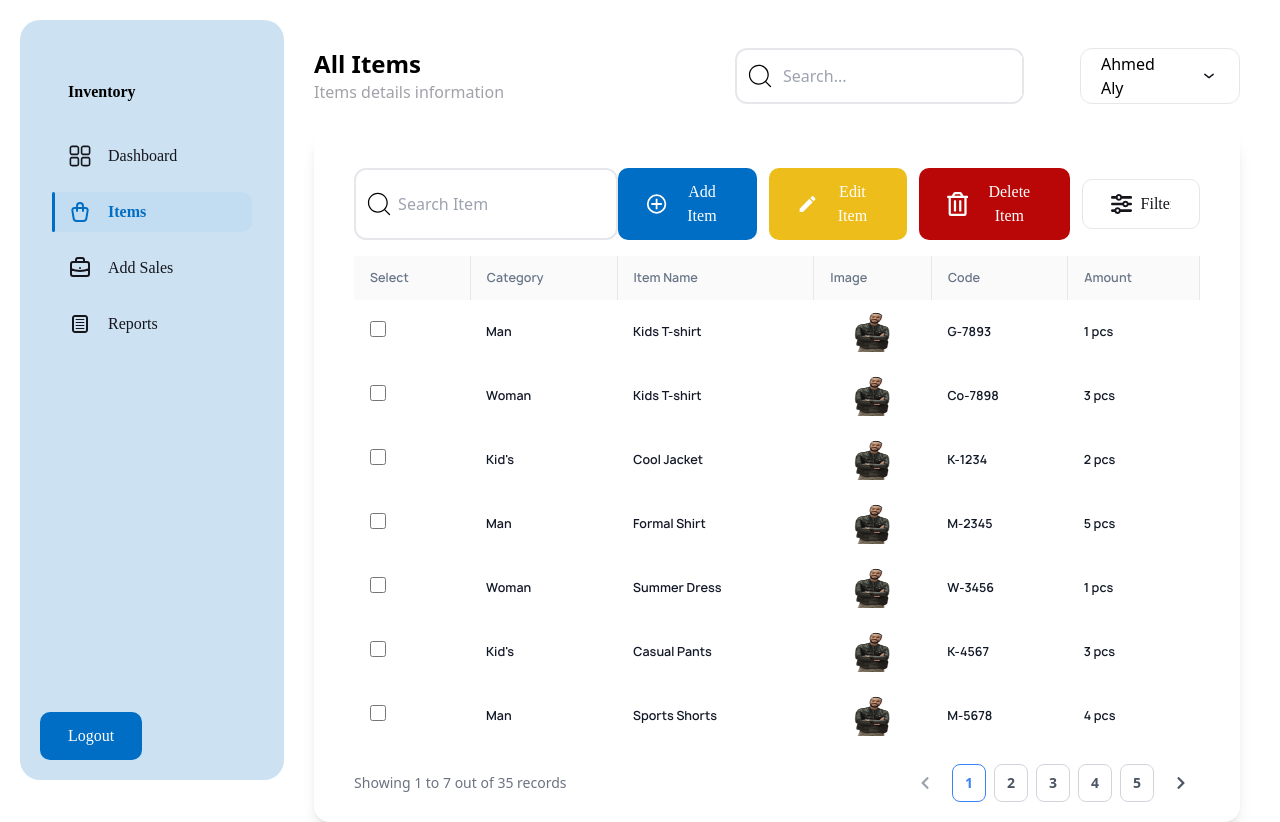
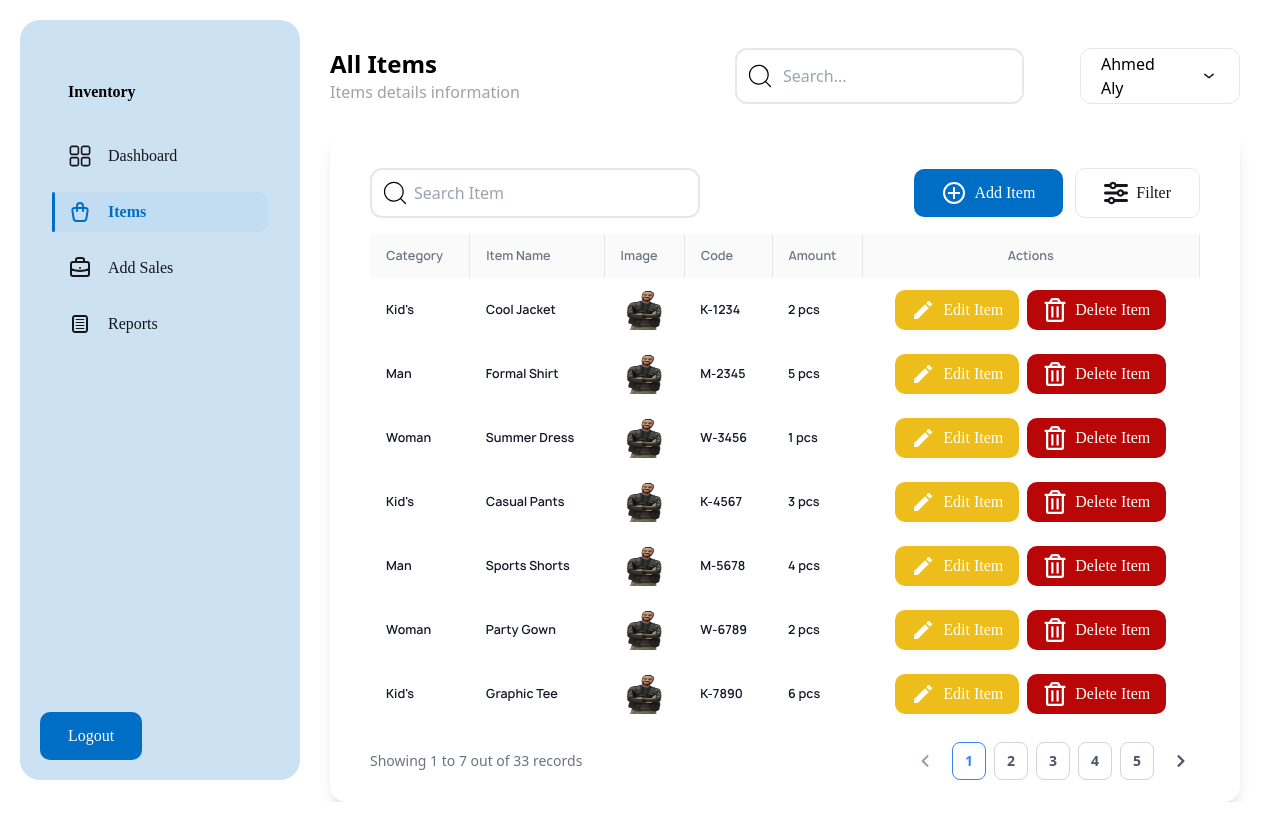
Before and after one commit to Mohmed-saleh1/inventory-frontend, a Next.js app: page /items in a window 1280 px wide. Built offline with nearby package versions, Linux system fonts and the light colour scheme; data requests are answered from the project's data file; a web font is replaced by a local one.

Commit message:
Updated data table

```diff
--- a/app/components/AllItems.tsx
+++ b/app/components/AllItems.tsx
@@ -2,59 +2,43 @@
 import React from "react";
 import CustomButton from "./CustomButton";
 import { GrAddCircle } from "react-icons/gr";
-import { MdModeEdit } from "react-icons/md";
-import { FaRegTrashAlt } from "react-icons/fa";
 import { FaSliders } from "react-icons/fa6";
 import { useRouter } from "next/navigation";
 import SearchInput from "./SearchInput";
 import ItemsTable from "./ItemsTable";
 
+// Main component for displaying all items with search, add, and filter functionalities
 export const AllItems = () => {
   const router = useRouter();
 
+  // Handles navigation to the add-item page
   const handleAddItemClick = () => {
-    router.push("/items/add-items"); // Redirect to add-item page
+    router.push("/items/add-items");
   };
 
-  const handleEditItemClick = () => {
-    router.push("/items/update-product"); // Redirect to update-product page
-  };
-
-  const handleDeleteItemClick = () => {
-    // Logic for deleting item will go here
-    console.log("Delete Item Clicked");
-  };
-
+  // Handles logic for clicking the filter button
   const handleFilterClick = () => {
-    // Logic for filter will go here
-    console.log("Filter Clicked");
+    console.log("Filter Clicked"); // Placeholder logic for future filtering logic
   };
 
   return (
-    <div className="mt-6 shadow-lg flex flex-col px-10 pt-4 w-full rounded-2xl relative min-h-[670px] ">
+    <div className="mt-6 shadow-lg flex flex-col px-10 pt-4 w-full rounded-2xl relative min-h-[670px]">
       <div className="flex flex-col justify-center items-center w-full py-5">
-        {/* CRUD buttons and search */}
+        {/* Search and Control Buttons Section */}
         <div className="flex justify-between w-full">
+          {/* Search Input Component */}
           <SearchInput placeholder="Search Item" />
+
+          {/* Control Buttons (Add and Filter) */}
           <div className="flex gap-3 justify-center items-center">
+            {/* Button to navigate to Add Item page */}
             <CustomButton
               title="Add Item"
               leftIcon={<GrAddCircle size={24} />}
               containerClass="flex items-center justify-center gap-2 text-white"
               onClick={handleAddItemClick}
             />
-            <CustomButton
-              title="Edit Item"
-              leftIcon={<MdModeEdit size={24} />}
-              containerClass="!bg-[#EDBD1C] flex items-center justify-center gap-2 text-white"
-              onClick={handleEditItemClick}
-            />
-            <CustomButton
-              title="Delete Item"
-              leftIcon={<FaRegTrashAlt size={24} />}
-              containerClass="!bg-[#B90707] flex items-center justify-center gap-2 text-white"
-              onClick={handleDeleteItemClick}
-            />
+            {/* Button for applying filters */}
             <CustomButton
               title="Filter"
               leftIcon={<FaSliders size={24} />}
@@ -63,7 +47,8 @@ export const AllItems = () => {
             />
           </div>
         </div>
-        {/* Products Table */}
+
+        {/* Render the table of items */}
         <ItemsTable />
       </div>
     </div>
--- a/app/components/ItemsTable.tsx
+++ b/app/components/ItemsTable.tsx
@@ -1,8 +1,13 @@
 import React, { useState, useEffect } from "react";
-import { FaChevronLeft, FaChevronRight } from "react-icons/fa";
+import { FaChevronLeft, FaChevronRight, FaRegTrashAlt } from "react-icons/fa";
+import { useRouter } from "next/navigation";
 import LoadingScreen from "./LoadingScreen";
+import CustomButton from "./CustomButton";
+import { MdModeEdit } from "react-icons/md";
 
+// Interface representing the structure of an item in the table
 interface TableItem {
+  id: string
   category: string;
   name: string;
   image: string;
@@ -11,12 +16,15 @@ interface TableItem {
 }
 
 const ItemsTable = () => {
-  const [tableData, setTableData] = useState([]);
-  const [loading, setLoading] = useState(true);
-  const [error, setError] = useState(null);
-  const [currentPage, setCurrentPage] = useState(1);
-  const recordsPerPage = 7;
+  // State variables
+  const [tableData, setTableData] = useState<TableItem[]>([]); // State to store table data
+  const [loading, setLoading] = useState(true); // State to track the loading status
+  const [error, setError] = useState<string | null>(null); // State to track any errors during data fetch
+  const [currentPage, setCurrentPage] = useState(1); // State to track the current page for pagination
+  const recordsPerPage = 7; // Number of records to display per page
+  const router = useRouter(); // Next.js router for navigation
 
+  // Fetch data from the server on component mount
   useEffect(() => {
     const fetchData = async () => {
       try {
@@ -25,61 +33,87 @@ const ItemsTable = () => {
           throw new Error("Failed to fetch data");
         }
         const data = await response.json();
-        setTableData(data);
+        setTableData(data); // Populate table data with fetched data
       } catch (error: unknown) {
         if (error instanceof Error) {
           console.error(error.message);
-        } else {
-          console.error("An error has occurred");
+          setError(error.message); // Handle any errors during fetch
         }
       } finally {
-        setLoading(false); // Set loading to false when data is fetched
+        setLoading(false); // Set loading to false once the fetch completes
       }
     };
 
     fetchData();
   }, []);
 
+  // Calculate total pages for pagination
   const totalPages = Math.ceil(tableData.length / recordsPerPage);
 
+  // Handle direct page click
   const handlePageClick = (page: number) => {
     setCurrentPage(page);
   };
 
+  // Handle navigation to the next page
   const handleNextPage = () => {
     if (currentPage < totalPages) setCurrentPage(currentPage + 1);
   };
 
+  // Handle navigation to the previous page
   const handlePreviousPage = () => {
     if (currentPage > 1) setCurrentPage(currentPage - 1);
   };
 
+  // Paginate data based on current page
   const paginatedData = tableData.slice(
     (currentPage - 1) * recordsPerPage,
     currentPage * recordsPerPage
   );
 
+  // Logic to confirm and handle item deletion
+  const handleDeleteItem = (id: string) => {
+    const userConfirmed = window.confirm(
+      "Are you sure you want to delete this item?"
+    );
+    if (userConfirmed) {
+      console.log(`Delete Item with ID: ${id}`);
+      const updatedData = tableData.filter((item) => item.id !== id);
+      setTableData(updatedData); // Update the table data after deletion
+    } else {
+      console.log("Delete action canceled.");
+    }
+  };
+
+  // Logic to handle edit and navigate to edit page
+  const handleEditItem = (id: string) => {
+    console.log(`Navigate to Edit Item with ID: ${id}`);
+    router.push(`/items/update-product/${id}`); // Navigate to the edit product page
+  };
+
+  // Show loading screen if data is still loading
   if (loading) {
-    return <LoadingScreen />; // Show loading screen while data is loading
+    return <LoadingScreen />;
   }
 
+  // Handle errors during data fetch
   if (error) {
-    return <div>Error: {error}</div>;
+    return <div className="text-red-500">Error: {error}</div>;
   }
 
-  // Table headers configuration
+  // Define the table's column headers
   const columns = [
-    { label: "Select" },
     { label: "Category" },
     { label: "Item Name" },
     { label: "Image" },
     { label: "Code" },
     { label: "Amount" },
+    { label: "Actions" },
   ];
 
   return (
     <div className="pt-4 w-full relative bg-white">
-      {/* Table */}
+      {/* Table Section */}
       <div className="overflow-x-auto">
         <table className="table-auto w-full border-collapse text-sm text-left">
           <thead className="bg-[#FAFAFA] text-gray-700">
@@ -87,7 +121,9 @@ const ItemsTable = () => {
               {columns.map((column, index) => (
                 <th
                   key={index}
-                  className={`px-4 py-3 border-r font-manrope text-customGray text-[12px]`}
+                  className={`px-4 py-3 border-r font-manrope text-customGray text-[12px] ${
+                    column.label === "Actions" ? "text-center" : ""
+                  }`}
                 >
                   {column.label}
                 </th>
@@ -95,14 +131,12 @@ const ItemsTable = () => {
             </tr>
           </thead>
           <tbody>
-            {paginatedData.map((item: TableItem, index) => (
+            {paginatedData.map((item: TableItem) => (
               <tr
-                key={index}
+                key={item.id}
                 className="hover:bg-gray-50 font-manrope text-[#111827] text-[12px]"
               >
-                <td className="px-4 py-3">
-                  <input type="checkbox" />
-                </td>
+                {/* Render table row data */}
                 <td className="px-4 py-3">{item.category}</td>
                 <td className="px-4 py-3">{item.name}</td>
                 <td className="px-4 py-3">
@@ -114,13 +148,29 @@ const ItemsTable = () => {
                 </td>
                 <td className="px-4 py-3">{item.code}</td>
                 <td className="px-4 py-3">{item.amount}</td>
+                <td className="px-4 py-3 flex gap-2 justify-center items-center">
+                  {/* Edit Button */}
+                  <CustomButton
+                    title="Edit Item"
+                    leftIcon={<MdModeEdit size={24} />}
+                    containerClass="!bg-[#EDBD1C] flex items-center justify-center gap-2 text-white !text-xs !px-4 !py-2"
+                    onClick={() => handleEditItem(item.id)}
+                  />
+                  {/* Delete Button */}
+                  <CustomButton
+                    title="Delete Item"
+                    leftIcon={<FaRegTrashAlt size={24} />}
+                    containerClass="!bg-[#B90707] flex items-center justify-center gap-2 text-white text-[10px] !px-4 !py-2"
+                    onClick={() => handleDeleteItem(item.id)}
+                  />
+                </td>
               </tr>
             ))}
           </tbody>
         </table>
       </div>
 
-      {/* Pagination */}
+      {/* Pagination Section */}
       <div className="flex justify-between items-center mt-4 text-gray-600 text-sm">
         <p className="text-gray-500">
           Showing {(currentPage - 1) * recordsPerPage + 1} to{" "}
@@ -140,8 +190,7 @@ const ItemsTable = () => {
           >
             <FaChevronLeft />
           </button>
-
-          {/* Page Numbers */}
+          {/* Dynamic Page Numbers */}
           {[...Array(totalPages)].map((_, index) => {
             const page = index + 1;
             return (
@@ -158,7 +207,6 @@ const ItemsTable = () => {
               </button>
             );
           })}
-
           {/* Next Button */}
           <button
             onClick={handleNextPage}
--- a/db.json
+++ b/db.json
@@ -1,23 +1,7 @@
 {
   "items": [
     {
-      "id": 1,
-      "category": "Man",
-      "name": "Kids T-shirt",
-      "image": "/Roshdy.png",
-      "code": "G-7893",
-      "amount": "1 pcs"
-    },
-    {
-      "id": 2,
-      "category": "Woman",
-      "name": "Kids T-shirt",
-      "image": "/Roshdy.png",
-      "code": "Co-7898",
-      "amount": "3 pcs"
-    },
-    {
-      "id": 3,
+      "id": "3",
       "category": "Kid's",
       "name": "Cool Jacket",
       "image": "/Roshdy.png",
@@ -25,7 +9,7 @@
       "amount": "2 pcs"
     },
     {
-      "id": 4,
+      "id": "4",
       "category": "Man",
       "name": "Formal Shirt",
       "image": "/Roshdy.png",
@@ -33,7 +17,7 @@
       "amount": "5 pcs"
     },
     {
-      "id": 5,
+      "id": "5",
       "category": "Woman",
       "name": "Summer Dress",
       "image": "/Roshdy.png",
@@ -41,7 +25,7 @@
       "amount": "1 pcs"
     },
     {
-      "id": 6,
+      "id": "6",
       "category": "Kid's",
       "name": "Casual Pants",
       "image": "/Roshdy.png",
@@ -49,7 +33,7 @@
       "amount": "3 pcs"
     },
     {
-      "id": 7,
+      "id": "7",
       "category": "Man",
       "name": "Sports Shorts",
       "image": "/Roshdy.png",
@@ -57,7 +41,7 @@
       "amount": "4 pcs"
     },
     {
-      "id": 8,
+      "id": "8",
       "category": "Woman",
       "name": "Party Gown",
       "image": "/Roshdy.png",
@@ -65,7 +49,7 @@
       "amount": "2 pcs"
     },
     {
-      "id": 9,
+      "id": "9",
       "category": "Kid's",
       "name": "Graphic Tee",
       "image": "/Roshdy.png",
@@ -73,7 +57,7 @@
       "amount": "6 pcs"
     },
     {
-      "id": 10,
+      "id": "10",
       "category": "Man",
       "name": "Denim Jacket",
       "image": "/Roshdy.png",
@@ -81,7 +65,7 @@
       "amount": "1 pcs"
     },
     {
-      "id": 11,
+      "id": "11",
       "category": "Woman",
       "name": "Scarf",
       "image": "/Roshdy.png",
@@ -89,7 +73,7 @@
       "amount": "8 pcs"
     },
     {
-      "id": 12,
+      "id": "12",
       "category": "Man",
       "name": "Winter Coat",
       "image": "/Roshdy.png",
@@ -97,7 +81,7 @@
       "amount": "1 pcs"
     },
     {
-      "id": 13,
+      "id": "13",
       "category": "Kid's",
       "name": "Rain Jacket",
       "image": "/Roshdy.png",
@@ -105,7 +89,7 @@
       "amount": "4 pcs"
     },
     {
-      "id": 14,
+      "id": "14",
       "category": "Man",
       "name": "Cotton T-shirt",
       "image": "/Roshdy.png",
@@ -113,7 +97,7 @@
       "amount": "3 pcs"
     },
     {
-      "id": 15,
+      "id": "15",
       "category": "Woman",
       "name": "Evening Dress",
       "image": "/Roshdy.png",
@@ -121,7 +105,7 @@
       "amount": "2 pcs"
     },
     {
-      "id": 16,
+      "id": "16",
       "category": "Kid's",
       "name": "Sweatpants",
       "image": "/Roshdy.png",
@@ -129,7 +113,7 @@
       "amount": "7 pcs"
     },
     {
-      "id": 17,
+      "id": "17",
       "category": "Man",
       "name": "Leather Belt",
       "image": "/Roshdy.png",
@@ -137,7 +121,7 @@
       "amount": "2 pcs"
     },
     {
-      "id": 18,
+      "id": "18",
       "category": "Woman",
       "name": "High Heels",
       "image": "/Roshdy.png",
@@ -145,7 +129,7 @@
       "amount": "1 pcs"
     },
     {
-      "id": 19,
+      "id": "19",
       "category": "Man",
       "name": "Sunglasses",
       "image": "/Roshdy.png",
@@ -153,7 +137,7 @@
       "amount": "3 pcs"
     },
     {
-      "id": 20,
+      "id": "20",
       "category": "Kid's",
       "name": "Backpack",
       "image": "/Roshdy.png",
@@ -161,7 +145,7 @@
       "amount": "5 pcs"
     },
     {
-      "id": 21,
+      "id": "21",
       "category": "Man",
       "name": "Hoodie",
       "image": "/Roshdy.png",
@@ -169,7 +153,7 @@
       "amount": "1 pcs"
     },
     {
-      "id": 22,
+      "id": "22",
       "category": "Woman",
       "name": "Handbag",
       "image": "/Roshdy.png",
@@ -177,7 +161,7 @@
       "amount": "4 pcs"
     },
     {
-      "id": 23,
+      "id": "23",
       "category": "Kid's",
       "name": "Sandals",
       "image": "/Roshdy.png",
@@ -185,7 +169,7 @@
       "amount": "6 pcs"
     },
     {
-      "id": 24,
+      "id": "24",
       "category": "Man",
       "name": "Formal Trousers",
       "image": "/Roshdy.png",
@@ -193,7 +177,7 @@
       "amount": "2 pcs"
     },
     {
-      "id": 25,
+      "id": "25",
       "category": "Woman",
       "name": "Bracelet",
       "image": "/Roshdy.png",
@@ -201,7 +185,7 @@
       "amount": "7 pcs"
     },
     {
-      "id": 26,
+      "id": "26",
       "category": "Kid's",
       "name": "Baseball Cap",
       "image": "/Roshdy.png",
@@ -209,7 +193,7 @@
       "amount": "5 pcs"
     },
     {
-      "id": 27,
+      "id": "27",
       "category": "Man",
       "name": "Sneakers",
       "image": "/Roshdy.png",
@@ -217,7 +201,7 @@
       "amount": "3 pcs"
     },
     {
-      "id": 28,
+      "id": "28",
       "category": "Woman",
       "name": "Ankle Boots",
       "image": "/Roshdy.png",
@@ -225,7 +209,7 @@
       "amount": "2 pcs"
     },
     {
-      "id": 29,
+      "id": "29",
       "category": "Kid's",
       "name": "Tracksuit",
       "image": "/Roshdy.png",
@@ -233,7 +217,7 @@
       "amount": "6 pcs"
     },
     {
-      "id": 30,
+      "id": "30",
       "category": "Man",
       "name": "Running Shoes",
       "image": "/Roshdy.png",
@@ -241,7 +225,7 @@
       "amount": "4 pcs"
     },
     {
-      "id": 31,
+      "id": "31",
       "category": "Woman",
       "name": "Earrings",
       "image": "/Roshdy.png",
@@ -249,7 +233,7 @@
       "amount": "8 pcs"
     },
     {
-      "id": 32,
+      "id": "32",
       "category": "Kid's",
       "name": "Winter Gloves",
       "image": "/Roshdy.png",
@@ -257,7 +241,7 @@
       "amount": "4 pcs"
     },
     {
-      "id": 33,
+      "id": "33",
       "category": "Man",
       "name": "Hat",
       "image": "/Roshdy.png",
@@ -265,7 +249,7 @@
       "amount": "2 pcs"
     },
     {
-      "id": 34,
+      "id": "34",
       "category": "Woman",
       "name": "Necklace",
       "image": "/Roshdy.png",
@@ -273,7 +257,7 @@
       "amount": "1 pcs"
     },
     {
-      "id": 35,
+      "id": "35",
       "category": "Kid's",
       "name": "School Uniform",
       "image": "/Roshdy.png",
```
Also changed, not shown: app/(dashboard)/items/update-product/[id]/page.tsx (renamed from app/(dashboard)/items/update-product/page.tsx).
